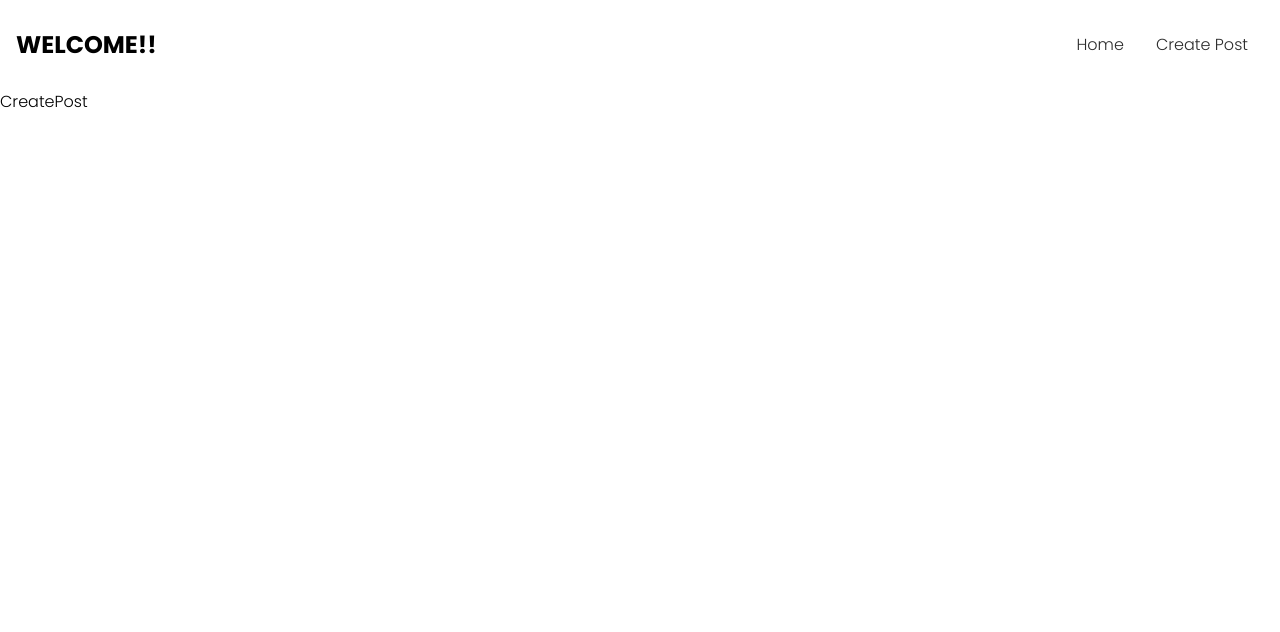
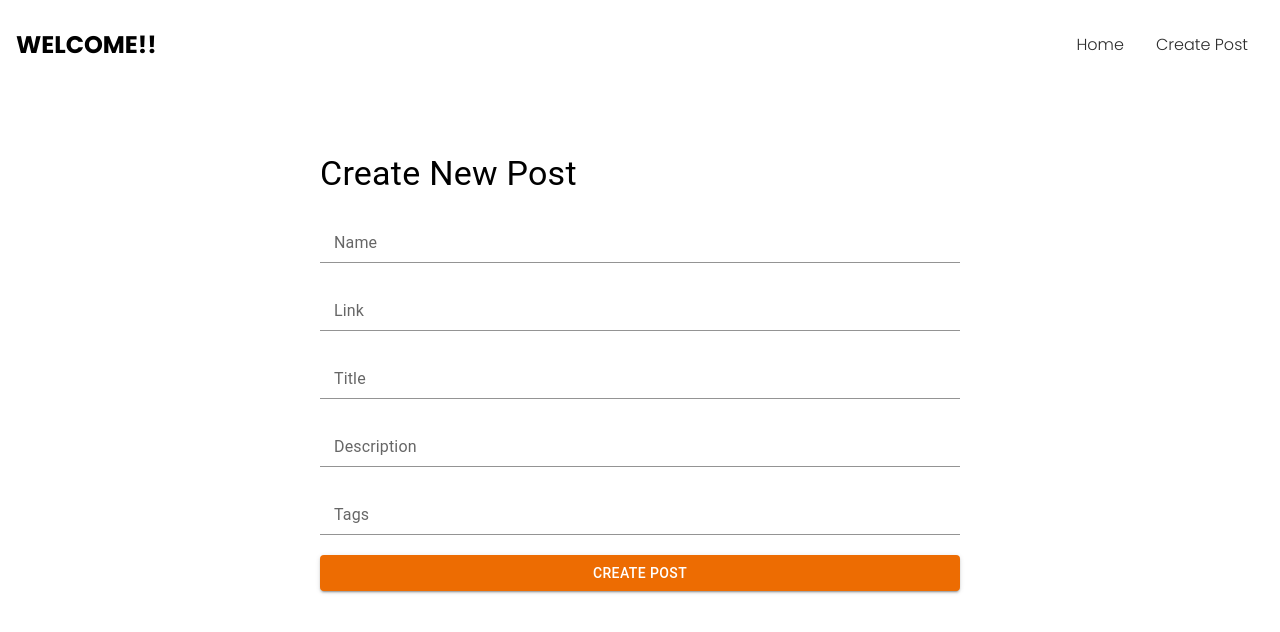
Before and after one commit to ihsnayvid/LinkPlex, a React (Create React App) app: page /createPost in a window 1280 px wide. Shown: the top 632 px of the page. Built offline with nearby package versions, Linux system fonts and the light colour scheme.

Commit message:
Creation of post | Post Api Done

```diff
--- a/package.json
+++ b/package.json
@@ -3,9 +3,14 @@
   "version": "0.1.0",
   "private": true,
   "dependencies": {
+    "@emotion/react": "^11.11.1",
+    "@emotion/styled": "^11.11.0",
+    "@mui/material": "^5.13.6",
     "@testing-library/jest-dom": "^5.16.5",
     "@testing-library/react": "^13.4.0",
     "@testing-library/user-event": "^13.5.0",
+    "axios": "^1.4.0",
+    "json-server": "^0.17.3",
     "react": "^18.2.0",
     "react-dom": "^18.2.0",
     "react-responsive-carousel": "^3.2.23",
@@ -17,6 +22,7 @@
   "scripts": {
     "start": "react-scripts start",
     "build": "react-scripts build",
+    "json-server" : "json-server --watch src/database/db.json --host 127.0.0.1 --port 3002",
     "test": "react-scripts test",
     "eject": "react-scripts eject"
   },
--- a/src/components/CreatePost.jsx
+++ b/src/components/CreatePost.jsx
@@ -1,9 +1,74 @@
-import React from 'react'
+import react, { useState } from 'react';
+import { FormGroup, FormControl, InputLabel, Input, Button, styled, Typography } from '@mui/material';
+// import { createPost } from '../service/api.js';
+import { createPost } from '../service/api';
+import { useNavigate } from 'react-router-dom';
+
+const initialValue = {
+    // links: {name: '', link: ''},
+    name: '',
+    link: '',
+    title: '',
+    description: '',
+    tags: ''
+}
+
+const Container = styled(FormGroup)`
+    width: 50%;
+    margin: 5% 0 0 25%;
+    & > div {
+        margin-top: 20px;
+`;
 
 const CreatePost = () => {
-  return (
-    <div>CreatePost</div>
-  )
+    const [post, setPost] = useState(initialValue);
+    const { name, link, title, description, tags } = post;
+    let navigate = useNavigate();
+
+    const onValueChange = (e) => {
+        setPost({...post, [e.target.name]: e.target.value})
+    }
+
+    const addPostDetails = async() => {
+        await createPost(post);
+        navigate('/');
+    }
+
+    return (
+        <Container>
+            <Typography variant="h4">Create New Post</Typography>
+
+            <FormControl>
+                <InputLabel htmlFor="my-input">Name</InputLabel>
+                <Input onChange={(e) => onValueChange(e)} name='name' value={name} id="my-input" />
+            </FormControl>
+
+            <FormControl>
+                <InputLabel htmlFor="my-input">Link</InputLabel>
+                <Input onChange={(e) => onValueChange(e)} name='link' value={link} id="my-input" />
+            </FormControl>
+
+            <FormControl>
+                <InputLabel htmlFor="my-input">Title</InputLabel>
+                <Input onChange={(e) => onValueChange(e)} name='title' value={title} id="my-input"/>
+            </FormControl>
+
+            <FormControl>
+                <InputLabel htmlFor="my-input">Description</InputLabel>
+                <Input onChange={(e) => onValueChange(e)} name='description' value={description} id="my-input" />
+            </FormControl>
+
+            <FormControl>
+                <InputLabel htmlFor="my-input">Tags</InputLabel>
+                <Input onChange={(e) => onValueChange(e)} name='tags' value={tags} id="my-input" />
+            </FormControl>
+
+            <FormControl>
+                <Button variant="contained" color="warning" onClick={() => addPostDetails()}>Create Post</Button>
+            </FormControl>
+
+        </Container>
+    )
 }
 
-export default CreatePost
+export default CreatePost;
--- /dev/null
+++ b/src/database/db.json
@@ -0,0 +1,44 @@
+{
+  "posts": [
+    {
+      "name": "Default name",
+      "link": "www.facebook.com",
+      "title": "default title",
+      "description": "deafult description",
+      "tags": "#tags #tags",
+      "id": 1
+    },
+    {
+      "name": "Divyanshi Srivastava",
+      "link": "www.google.com",
+      "title": "ggyigikjb",
+      "description": "gbgbkhnkjnlnm",
+      "tags": "#bcdhucnosl",
+      "id": 2
+    },
+    {
+      "name": "ihsnayvid",
+      "link": "www.google.com",
+      "title": "Google site 2",
+      "description": "google is my fav search engine",
+      "tags": "#fastsearch",
+      "id": 3
+    },
+    {
+      "name": "",
+      "link": "",
+      "title": "",
+      "description": "",
+      "tags": "",
+      "id": 4
+    },
+    {
+      "name": "",
+      "link": "",
+      "title": "",
+      "description": "",
+      "tags": "",
+      "id": 5
+    }
+  ]
+}
--- /dev/null
+++ b/src/service/api.js
@@ -0,0 +1,12 @@
+import axios from 'axios';
+
+const API_URL = 'http://localhost:3002/posts';
+
+export const createPost = async(data) => {
+    try{
+        return await axios.post(API_URL, data);
+    }
+    catch(e){
+        console.log(e.message);
+    }
+}
```
Also changed, not shown: 1 other file (tests, documents, lock files or other folders).
